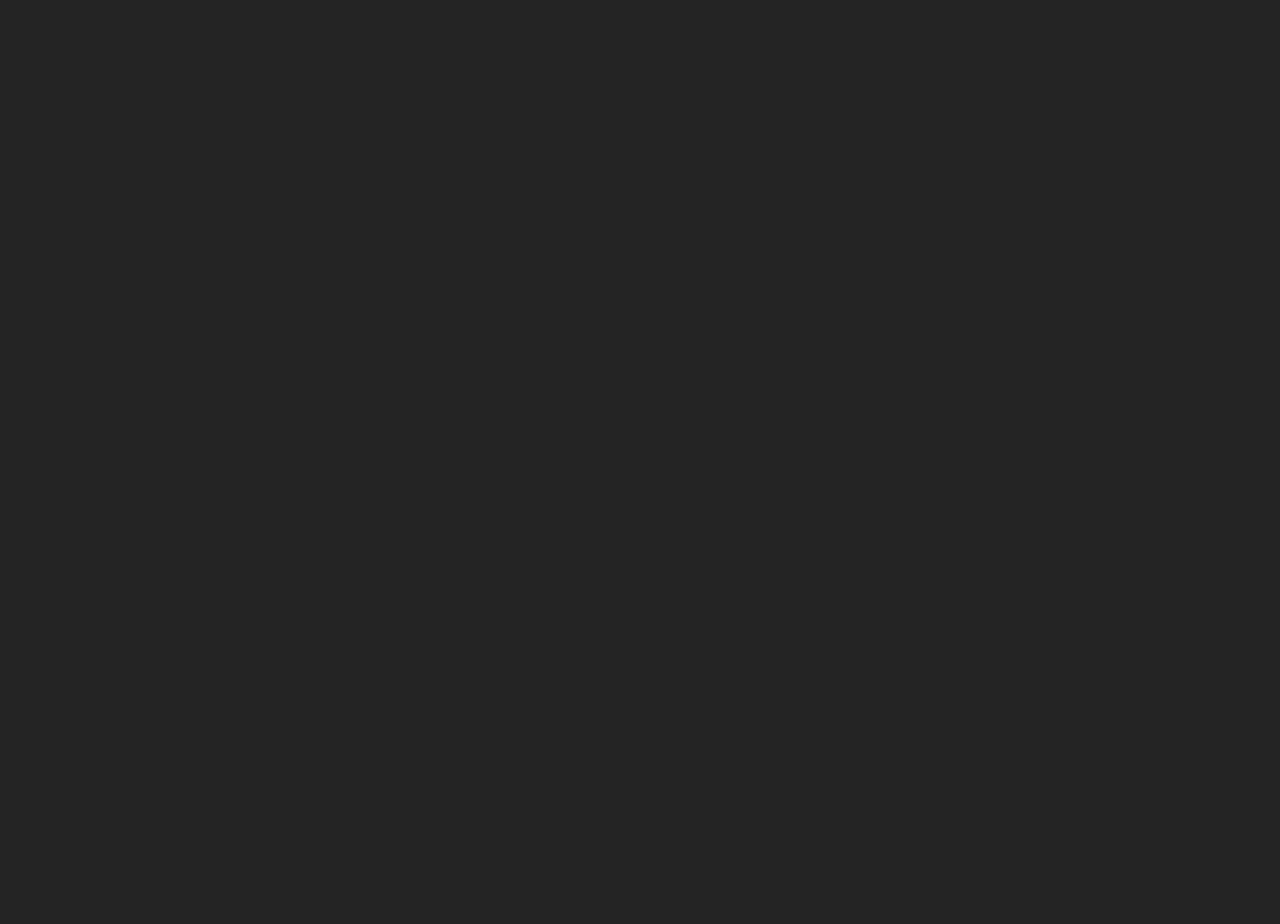
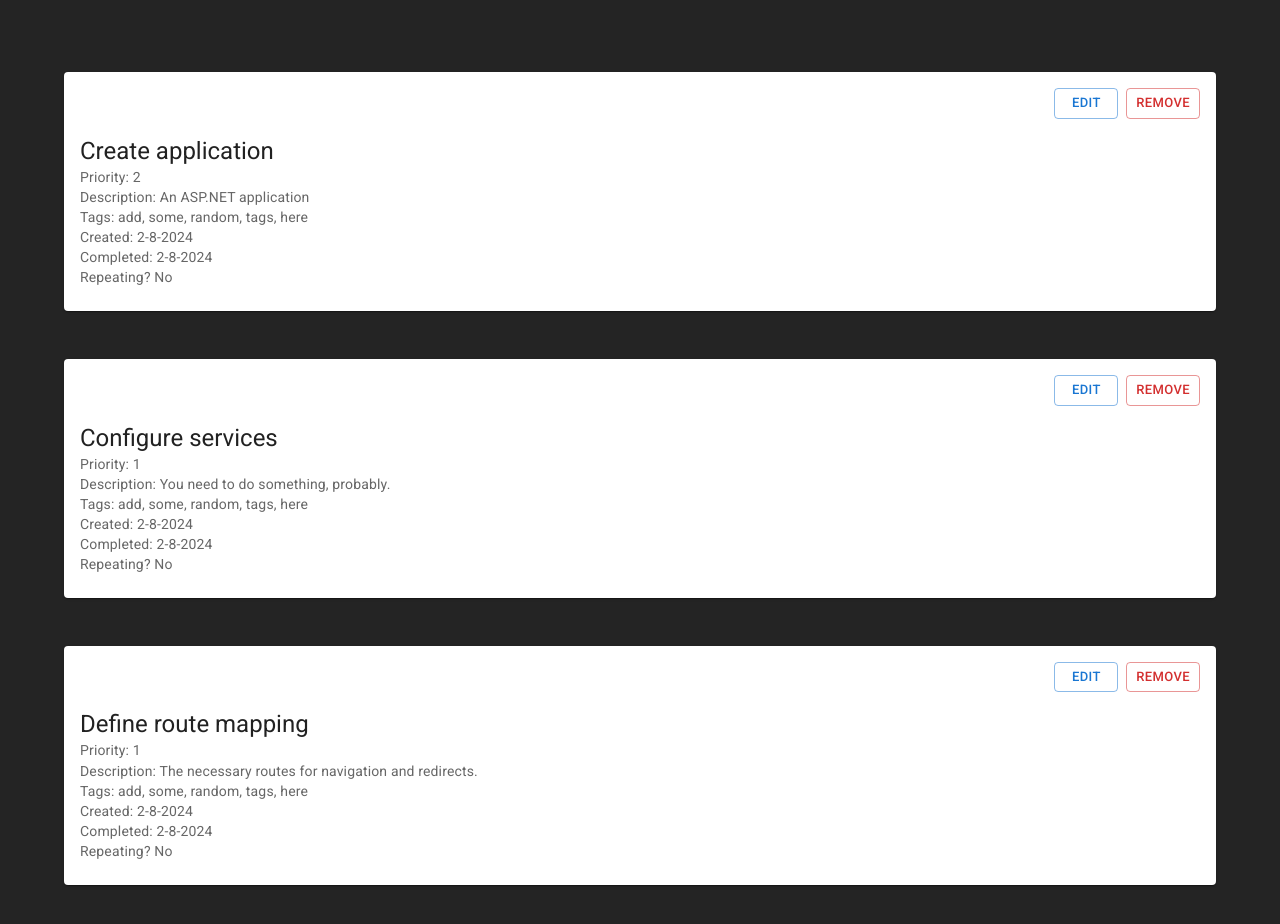
Before and after one commit to chadrakdev/TasksApp, a React (Vite) app: page / in a window 1280 px wide. Shown: the top 924 px of the page. Before the commit the page ends 800 px from the top, so only its background shows below. Built offline with nearby package versions, Linux system fonts and the light colour scheme.

Commit message:
Add layout to App.tsx

```diff
--- a/src/App.tsx
+++ b/src/App.tsx
@@ -1,13 +1,22 @@
 import './App.css'
+import StandardLayout from './components/layout/StandardLayout'
+import TaskList from './components/tasks/TaskList'
 
-function App() {
+const App = () => {
 
   return (
     <>
-      <div>
-      </div>
+      <StandardLayout>
+        <TaskList />
+      </StandardLayout>
+
     </>
   )
 }
 
 export default App
+
+// TODO:
+// - Create TaskList wrapper / container
+// - Create Header Footer components
+// - Define app routes and navigation
```
